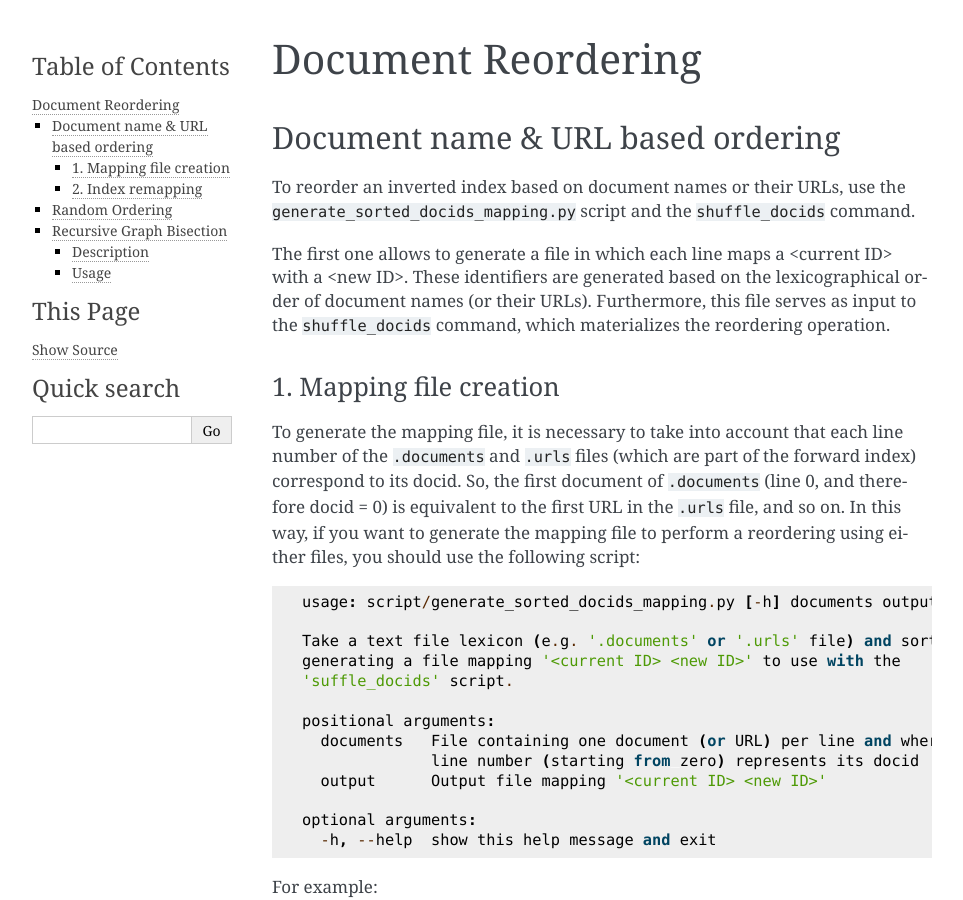
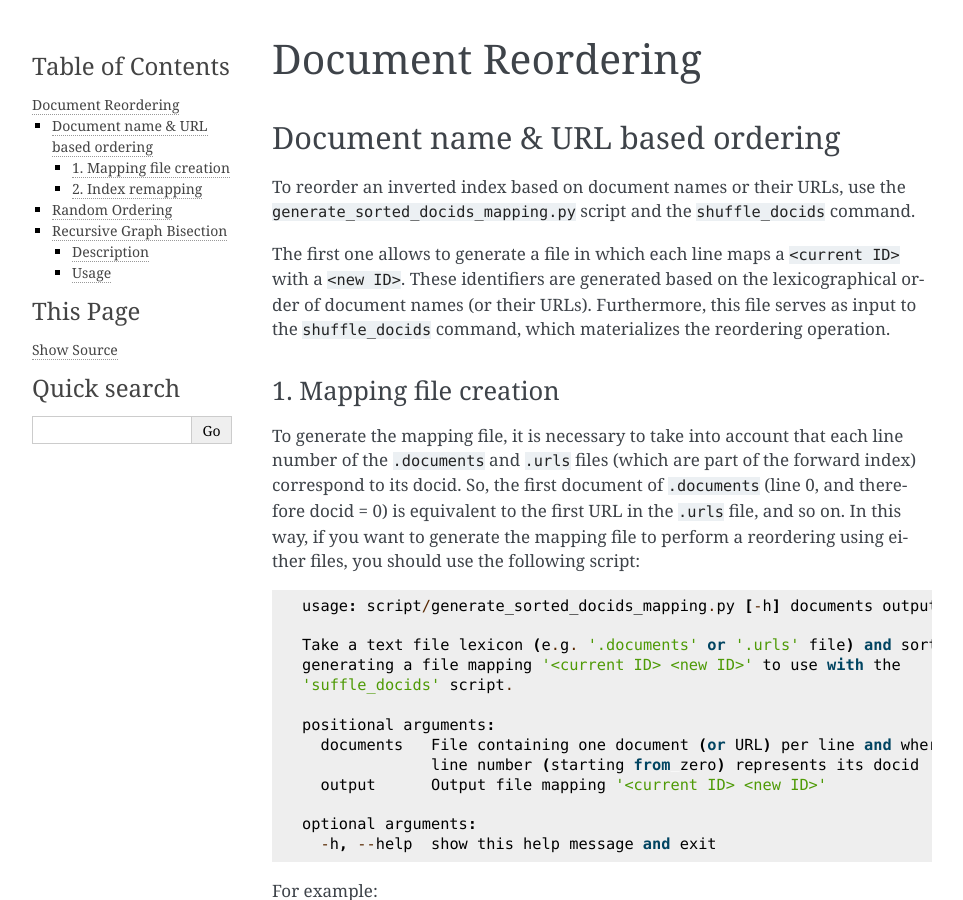
Before and after one commit to pisa-engine/pisa, a Sphinx documentation site: the page built from docs/source/document_reordering.md, in a window 1280 px wide and 900 px high. Shown: the whole window, without its empty margins (148-1111 px from the left). Built offline with Sphinx 7.4.7, drawn with Linux system fonts in a browser that asks for light colours.

```diff
--- a/docs/source/document_reordering.md
+++ b/docs/source/document_reordering.md
@@ -3,7 +3,7 @@
 ## Document name & URL based ordering
 To reorder an inverted index based on document names or their URLs, use the `generate_sorted_docids_mapping.py` script and the `shuffle_docids` command.
 
-The first one allows to generate a file in which each line maps a \<current ID\> with a \<new ID\>. These identifiers are generated based on the lexicographical order of  document names (or their URLs). Furthermore, this file serves as input to the `shuffle_docids` command, which materializes the reordering operation.
+The first one allows to generate a file in which each line maps a `<current ID>` with a `<new ID>`. These identifiers are generated based on the lexicographical order of  document names (or their URLs). Furthermore, this file serves as input to the `shuffle_docids` command, which materializes the reordering operation.
 
 ### 1. Mapping file creation
 To generate the mapping file, it is necessary to take into account that each line number of the `.documents` and `.urls` files (which are part of the forward index) correspond to its docid. So, the first document of `.documents` (line 0, and therefore docid = 0) is equivalent to the first URL in the `.urls` file, and so on. In this way, if you want to generate the mapping file to perform a reordering using either files, you should use the following script:
```
